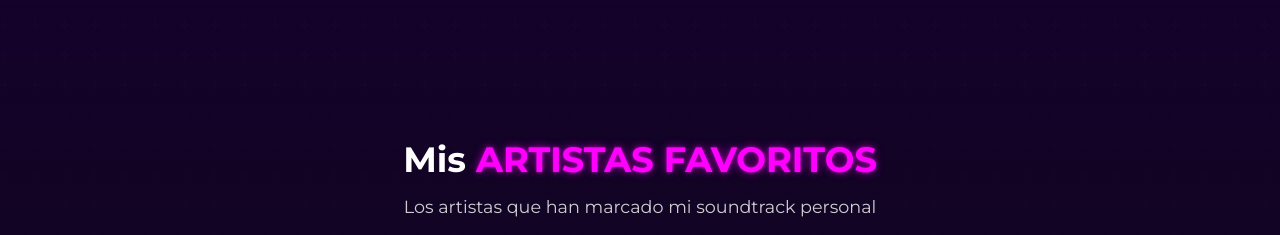
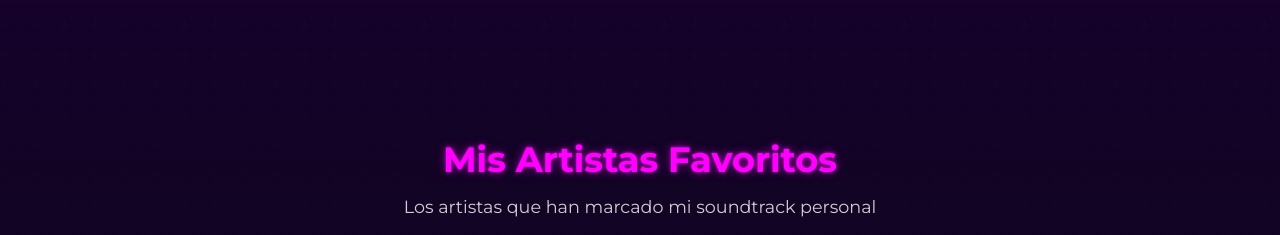
Before and after one commit to SmallCakekoo/SoundTrack, a plain HTML site: page index.html in a window 1280 px wide. Shown: the part 6280-6515 px from the top of the page. Drawn offline with nearby package versions, Linux system fonts and the light colour scheme.

Commit message:
AlmostF2

```diff
--- a/index.html
+++ b/index.html
@@ -1790,8 +1790,9 @@
             class="mood-header wow animate__animated animate__fadeIn animate__faster"
           >
             <h2 class="mood-heading favorites-heading">
-              Mis
-              <span class="neon-text favorites-text">ARTISTAS FAVORITOS</span>
+              <span class="neon-text favorites-text"
+                >Mis Artistas Favoritos</span
+              >
             </h2>
             <p class="mood-description">
               Los artistas que han marcado mi soundtrack personal
```
